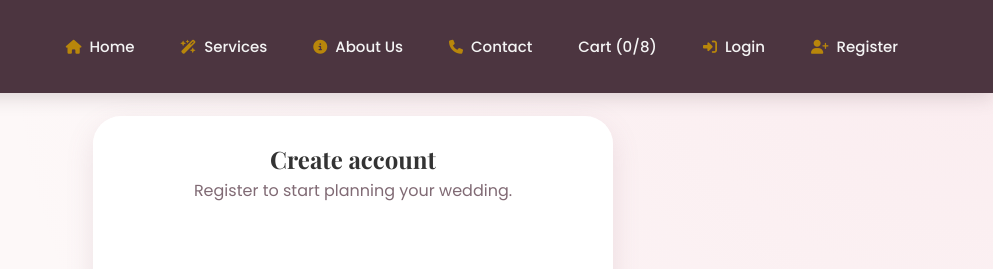
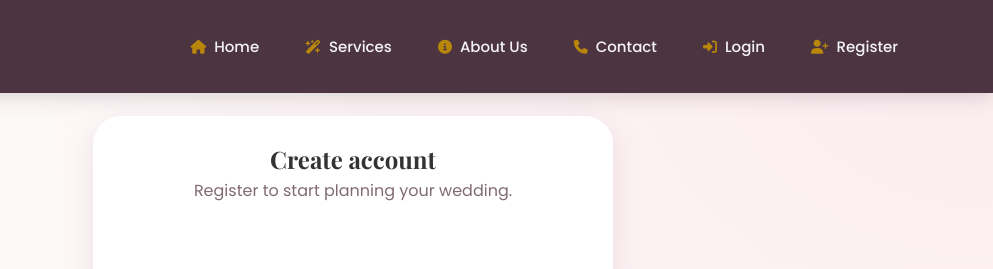
Before and after one commit to htetthu-Xz/wedding, a website: page planner.html in a window 1280 px wide. Shown: the top 269 px of the page, 287-1280 px from the left. Drawn offline with nearby package versions, Linux system fonts and the light colour scheme; a web font is replaced by a local one.

Commit message:
code update

```diff
--- a/css/layout.css
+++ b/css/layout.css
@@ -30,8 +30,12 @@ body.home-page {
     padding-top: 0;
 }
 
-body.planner-page {
+body.planner-page.has-planner-bar {
     padding-bottom: var(--planner-bar-height);
+}
+
+body.planner-page.has-planner-bar .site-footer {
+    margin-bottom: var(--planner-bar-height);
 }
 
 body.home-page .navbar {
@@ -133,10 +137,6 @@ body.home-page .navbar {
     line-height: 1.8;
 }
 
-body.planner-page .site-footer {
-    margin-bottom: var(--planner-bar-height);
-}
-
 .site-footer a {
     color: #e8d88a;
 }
--- a/js/planner-app.js
+++ b/js/planner-app.js
@@ -63,6 +63,7 @@ function showPlannerStep(step, options) {
     var flowEl = document.getElementById("flow-steps");
     var barEl = document.getElementById("planner-bar");
     var cartNav = document.getElementById("nav-cart-item");
+    var showCheckoutUi = step === "choose" || step === "checkout";
 
     if (step === "register" || step === "login" || step === "my-plan") {
         if (flowEl) {
@@ -76,7 +77,7 @@ function showPlannerStep(step, options) {
             flowEl.style.display = "flex";
         }
         if (barEl) {
-            barEl.style.display = "flex";
+            barEl.style.display = showCheckoutUi ? "flex" : "none";
         }
 
         var flowMap = {
@@ -89,8 +90,16 @@ function showPlannerStep(step, options) {
         renderFlowSteps(flowMap[step] || step);
     }
 
+    if (document.body.classList.contains("planner-page")) {
+        if (showCheckoutUi) {
+            document.body.classList.add("has-planner-bar");
+        } else {
+            document.body.classList.remove("has-planner-bar");
+        }
+    }
+
     if (cartNav) {
-        cartNav.hidden = step === "my-plan";
+        cartNav.hidden = step === "my-plan" || !showCheckoutUi;
     }
 
     if (step === "register") {
```
